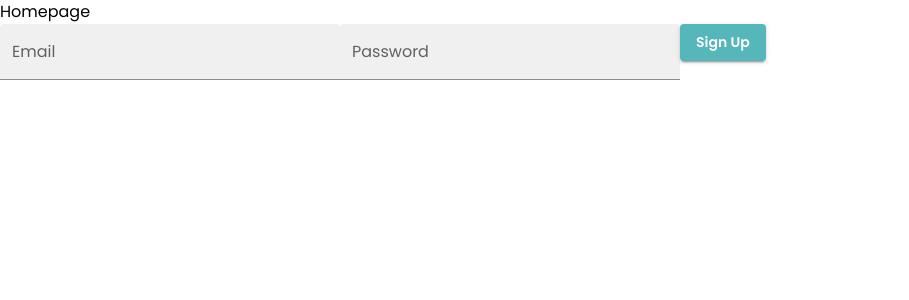
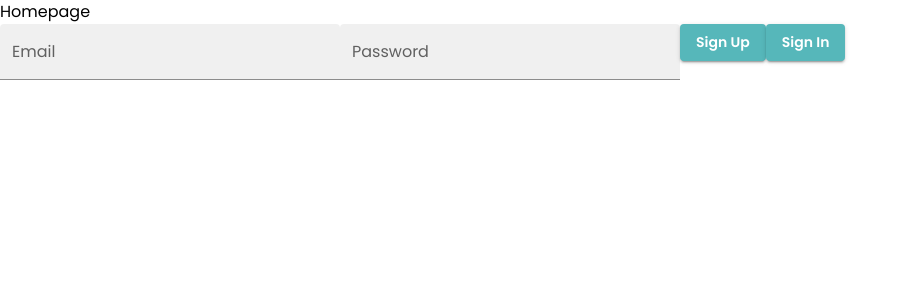
Before and after one commit to Emery-hub/scissor-url, a React (Create React App) app: page / in a window 1280 px wide. Shown: the top 300 px of the page, without its empty margins (0-909 px from the left). Built offline with nearby package versions, Linux system fonts and the light colour scheme; no server answers; the HTML template or start-up script is replaced by a standard one.

Commit message:
created sign in button
created and linked sign in button on home page

```diff
--- a/src/components/Home/index.tsx
+++ b/src/components/Home/index.tsx
@@ -1,7 +1,7 @@
 import React from "react";
 import { useState } from "react";
 import { Typography, TextField, Button } from "@mui/material";
-import { getAuth, createUserWithEmailAndPassword } from "firebase/auth";
+import { getAuth, createUserWithEmailAndPassword, signInWithEmailAndPassword } from "firebase/auth";
 import { app } from "../../firebase";
 
 const Home = () => {
@@ -19,6 +19,12 @@ const Home = () => {
   const handleSignup = () => {
     const auth = getAuth(app);
     createUserWithEmailAndPassword(auth, form.email, form.password);
+  };
+
+  const handleSignin = () => {
+    const auth = getAuth(app);
+    signInWithEmailAndPassword(auth, form.email, form.password);
+  };
     // .then((userCredential) => {
     //   // Signed in
     //   const user = userCredential.user;
@@ -29,7 +35,7 @@ const Home = () => {
     //   const errorMessage = error.message;
     //   console.error("Error signing up:", errorCode, errorMessage);
     // });
-  };
+
 
 
   return (
@@ -53,6 +59,9 @@ const Home = () => {
       <Button onClick={handleSignup} variant="contained" color="primary">
         Sign Up
       </Button>
+      <Button onClick={handleSignin} variant="contained" color="primary">
+        Sign In
+      </Button>
 
       {/* <Button onClick={() => console.log(form)} variant="contained" color="primary">
         Sign Up
```
Also changed, not shown: 2 other files (tests, documents, lock files or other folders).
